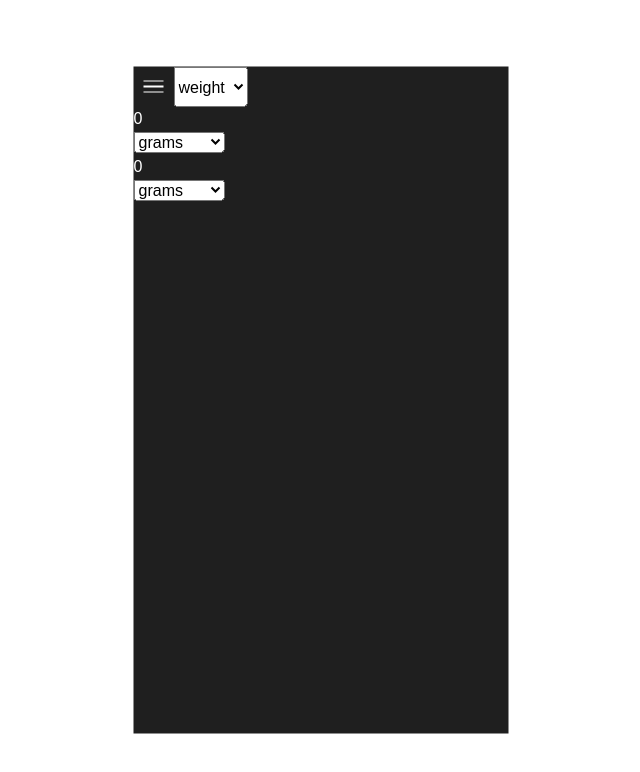
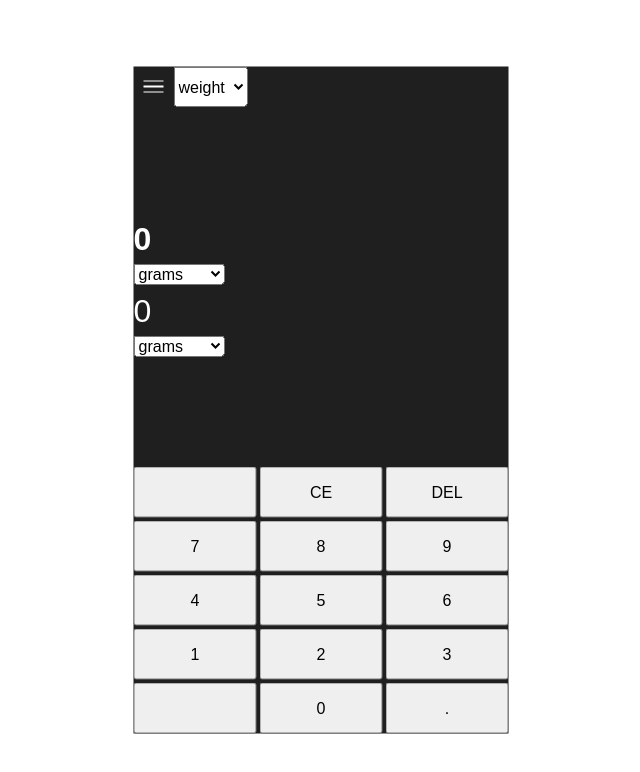
Before and after one commit to ThomasTW935/Windows-Calculator, a React (Create React App) app: page / in a window 1280 px wide. Shown: the top 772 px of the page, without its empty margins (319-959 px from the left). Built offline with nearby package versions, Linux system fonts and the light colour scheme.

Commit message:
Added buttons to converter

```diff
--- a/src/App.js
+++ b/src/App.js
@@ -20,16 +20,21 @@ const data = {
 
 function App() {
   const [unit, setUnit] = useState('weight')
-
+  const [activeTile, setActiveTile] = useState(0)
+  const buttons = [``, `CE`, `DEL`,7,8,9,4,5,6,1,2,3,``,0,`.`]
   return (
     <div className="App">
       <Navigation data={data} unit={unit} setUnit={setUnit}/>
       <div className='display'>
-        <ConverterTile data={data} unit={unit}/>
-        <ConverterTile data={data} unit={unit}/>
+        <ConverterTile data={data} unit={unit} position={0} activeTile={activeTile} setActiveTile={setActiveTile}/>
+        <ConverterTile data={data} unit={unit} position={1} activeTile={activeTile} setActiveTile={setActiveTile}/>
       </div>
       <div className='buttons'>
-
+        {
+          buttons.map(button=>
+            <button>{button}</button>
+          )
+          }
       </div>
     </div>
   );
--- a/src/Components/ConverterTile.js
+++ b/src/Components/ConverterTile.js
@@ -1,9 +1,9 @@
 import React from 'react';
 
-function ConverterTile({data,unit}) {
+function ConverterTile({data,unit,position,activeTile,setActiveTile}) {
     return (
-        <div>
-            <p>0</p>
+        <div class='converterTile'>
+            <p className={ (activeTile === position) ? `fontBold` : `` } onClick={ () => { setActiveTile( (position) ? 1 : 0 ) } }>0</p>
             <select>
                 {
                     Object.keys(data[unit]).map(key=>
--- a/src/styles/_component.scss
+++ b/src/styles/_component.scss
@@ -19,3 +19,11 @@
         }
     }
 }
+.converterTile{
+    p{
+        font-size: 2rem;
+    }
+    .fontBold{
+        font-weight: bold;
+    }
+}
--- a/src/styles/_layout.scss
+++ b/src/styles/_layout.scss
@@ -9,4 +9,15 @@
     transform: translate(-50%,-50%);
     background: $mainLayoutBg;
     color: $mainTextColor;
+    display:flex;
+    flex-direction:column;
+    justify-content:space-between;
+    flex-wrap: wrap;
 }
+
+.buttons{
+    height: 40%;
+    display:grid;
+    grid-template: repeat(5,1fr) / repeat(3,1fr);
+    gap: .2em;
+}
--- a/src/styles/main.css
+++ b/src/styles/main.css
@@ -117,6 +117,14 @@ select {
   background: #ffffff;
 }
 
+.converterTile p {
+  font-size: 2rem;
+}
+
+.converterTile .fontBold {
+  font-weight: bold;
+}
+
 .App {
   max-width: 375px;
   max-height: 667px;
@@ -129,5 +137,27 @@ select {
           transform: translate(-50%, -50%);
   background: #1f1f1f;
   color: #ffffff;
+  display: -webkit-box;
+  display: -ms-flexbox;
+  display: flex;
+  -webkit-box-orient: vertical;
+  -webkit-box-direction: normal;
+      -ms-flex-direction: column;
+          flex-direction: column;
+  -webkit-box-pack: justify;
+      -ms-flex-pack: justify;
+          justify-content: space-between;
+  -ms-flex-wrap: wrap;
+      flex-wrap: wrap;
+}
+
+.buttons {
+  height: 40%;
+  display: -ms-grid;
+  display: grid;
+  -ms-grid-rows: (1fr)[5];
+  -ms-grid-columns: (1fr)[3];
+      grid-template: repeat(5, 1fr)/repeat(3, 1fr);
+  gap: .2em;
 }
 /*# sourceMappingURL=main.css.map */
```
Also changed, not shown: 1 other file (tests, documents, lock files or other folders).
